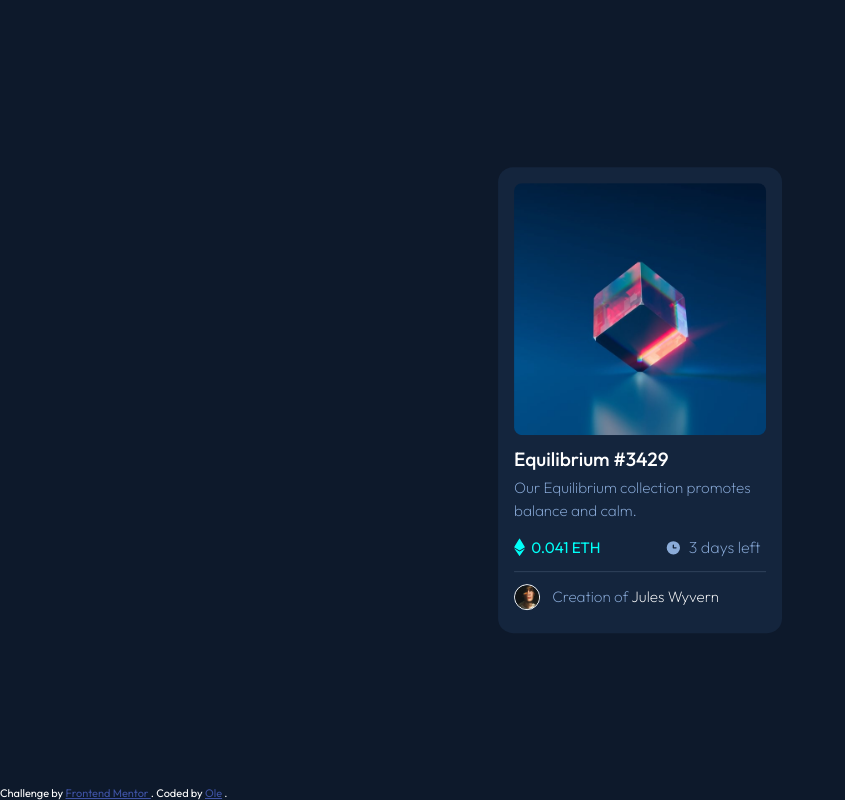
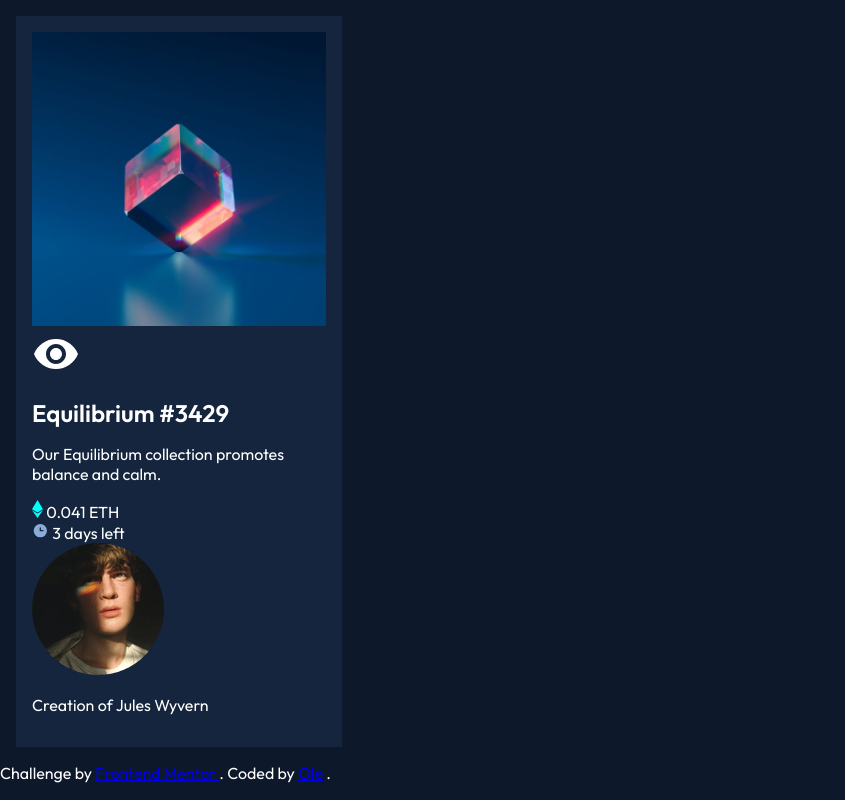
Before and after one commit to owi92/nft-preview-card-component-main, a plain HTML site: page index.html in a window 1280 px wide. Shown: the whole page, without its empty margins (0-845 px from the left). Drawn offline with Linux system fonts and the light colour scheme.

Commit message:
wip: redo css

```diff
--- a/index.html
+++ b/index.html
@@ -17,7 +17,8 @@
     />
 
     <!-- CSS-STYLES -->
-    <link rel="stylesheet" href="style.css" />
+    <!-- <link rel="stylesheet" href="style.css" /> -->
+    <link rel="stylesheet" href="styles.css" />
 
     <title>Frontend Mentor | NFT preview card component</title>
   </head>
--- a/style.css
+++ b/style.css
@@ -45,7 +45,7 @@ body {
 .main {
   background-color: hsl(216, 50%, 16%);
   width: 28ch;
-  max-width: 100vw;
+  /* max-width: 100%; */
   /* min-height: 400px; */
   padding: 1em;
   border-radius: 15px;
@@ -202,7 +202,9 @@ body {
   }
 
   .main {
-    width: fit-content;
+    width: 90vw;
+    min-width: 200px;
+    max-height: 500px;
     margin: 0 auto;
   }
 
--- /dev/null
+++ b/styles.css
@@ -0,0 +1,37 @@
+@import url('https://fonts.googleapis.com/css2?family=Outfit:wght@100;200;300;400;500;600&display=swap');
+/*===================
+        GLOBAL
+====================*/
+body {
+  background-color: hsl(217, 54%, 11%);
+  color: hsl(0, 0%, 100%);
+  font-family: 'Outfit', sans-serif;
+  margin: 0;
+}
+
+.main {
+  background-color: hsl(216, 50%, 16%);
+  margin: 1rem;
+  max-width: min(100%, 28ch);
+  padding: 1rem;
+}
+
+/*===================
+    TOP-CONTAINER
+===================*/
+.top-container__img {
+  max-width: 100%;
+}
+
+/* .top-container__overlay {
+  background-color: wheat;
+
+  opacity: 0.4;
+} */
+
+/*======================
+    MIDDLE-CONTAINER
+======================*/
+.middle-container__title {
+  font-size: min(7vw, 1.5rem);
+}
```
